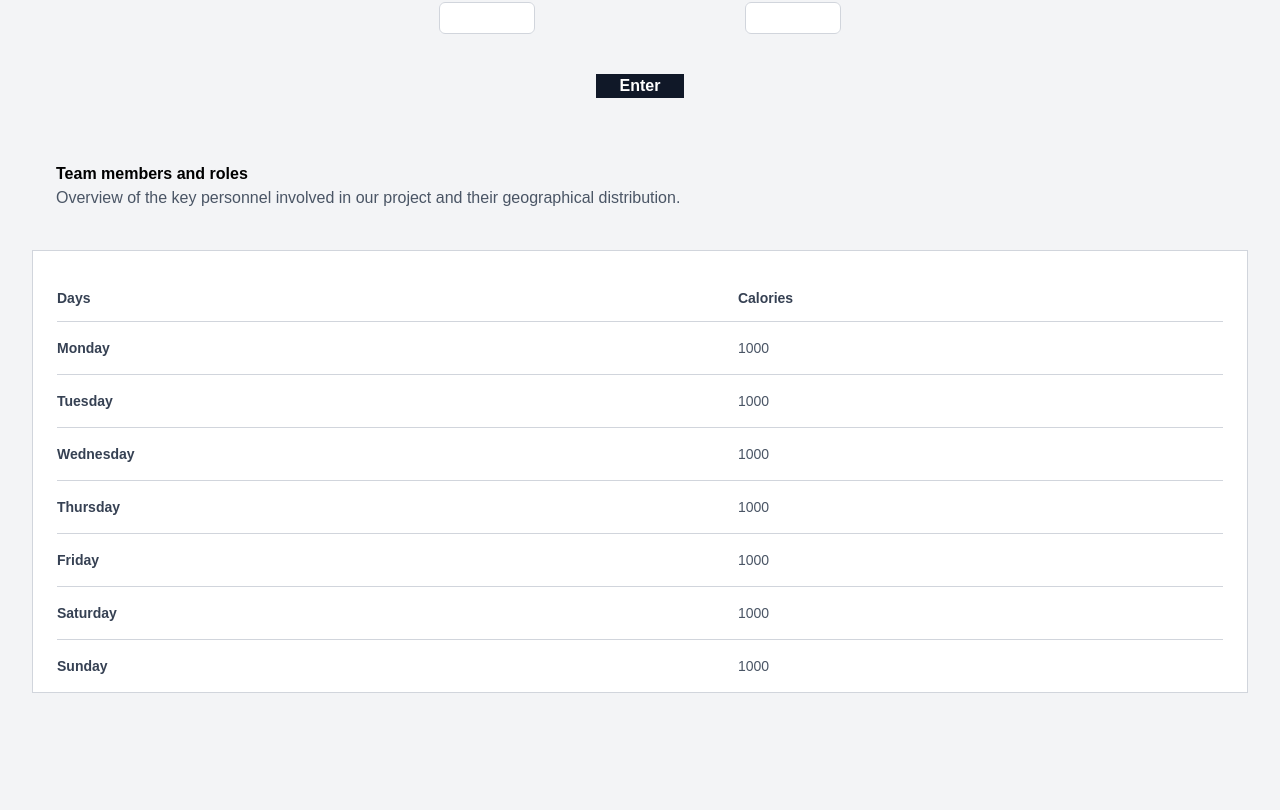
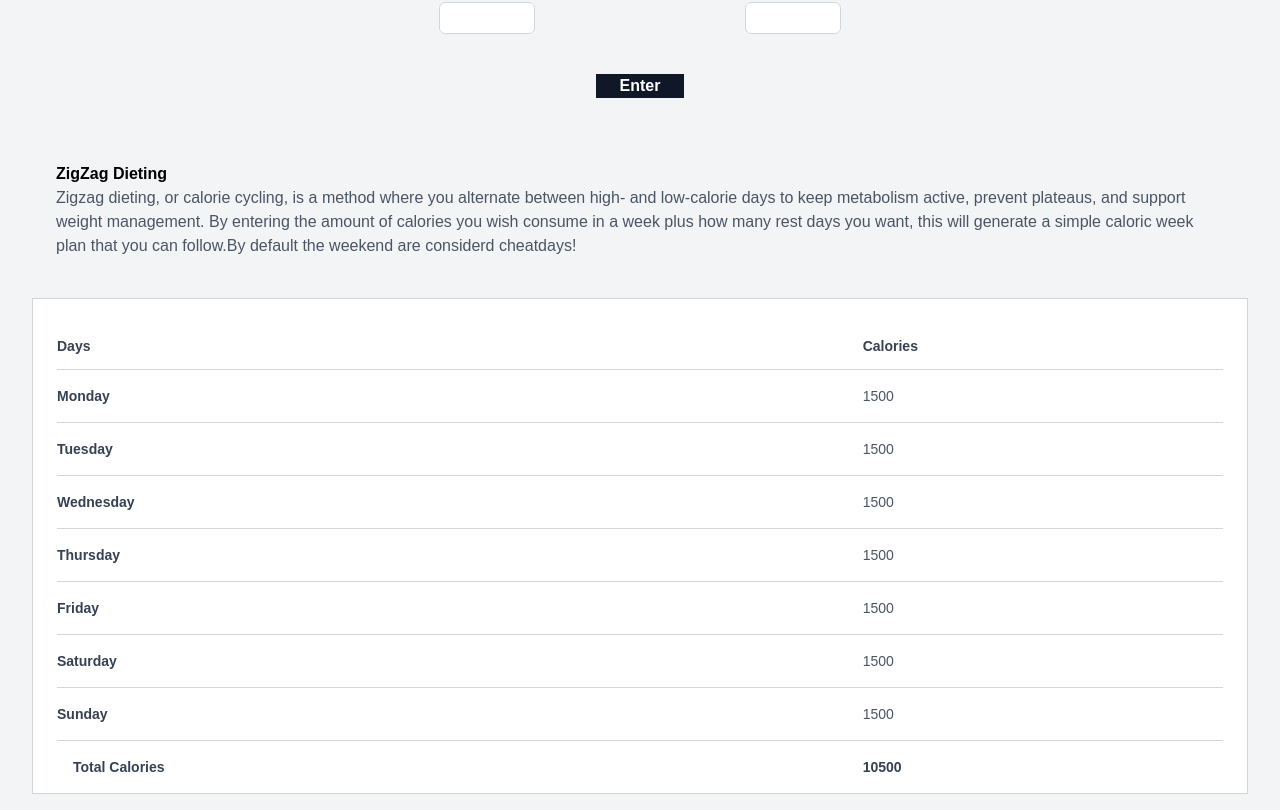
Before and after one commit to RTBlanco/cheat-day, a React (Vite) app: page / in a window 1280 px wide. Shown: the part 198-1008 px from the top of the page. Before the commit the page ends 915 px from the top, so only its background shows below. Built offline with nearby package versions, Linux system fonts and the light colour scheme; a web font is replaced by a local one.

Commit message:
added total footer

```diff
--- a/src/containers/Table.jsx
+++ b/src/containers/Table.jsx
@@ -5,37 +5,37 @@ const TABLE_HEAD = ["Days", "Calories"];
 const TABLE_ROWS = [
   {
     day: "Monday",
-    cals: "1000",
+    cals: "1500",
   },
 
   {
     day: "Tuesday",
-    cals: "1000",
+    cals: "1500",
   },
 
   {
     day: "Wednesday",
-    cals: "1000",
+    cals: "1500",
   },
 
   {
     day: "Thursday",
-    cals: "1000",
+    cals: "1500",
   },
 
   {
     day: "Friday",
-    cals: "1000",
+    cals: "1500",
   },
 
   {
     day: "Saturday",
-    cals: "1000",
+    cals: "1500",
   },
 
   {
     day: "Sunday",
-    cals: "1000",
+    cals: "1500",
   },
 ];
 
@@ -44,11 +44,11 @@ export default function Table() {
     <section className="w-full">
       <div className="p-6">
         <Typography variant="lead" color="blue-gray" className="font-bold">
-          Team members and roles
+          ZigZag Dieting
         </Typography>
         <Typography className="mb-4 w-80 font-normal text-gray-600 md:w-full">
-          Overview of the key personnel involved in our project and their
-          geographical distribution.
+        Zigzag dieting, or calorie cycling, is a method where you alternate between high- and low-calorie days to keep metabolism active, prevent plateaus, and support weight management.
+        By entering the amount of calories you wish consume in a week plus how many rest days you want, this will generate a simple caloric week plan that you can follow.By default the weekend are considerd cheatdays!
         </Typography>
       </div>
       <Card className="h-full w-full border border-gray-300 px-6">
@@ -96,6 +96,28 @@ export default function Table() {
               );
             })}
           </tbody>
+          <tfoot className="border-t border-gray-300">
+            <tr>
+              <td className="p-4">
+                <Typography
+                  color="blue-gray"
+                  variant="small"
+                  className="font-bold"
+                >
+                  Total Calories
+                </Typography>
+              </td>
+              <td>
+                <Typography
+                  color="blue-gray"
+                  variant="small"
+                  className="font-bold"
+                >
+                  10500
+                </Typography>
+              </td>
+            </tr>
+          </tfoot>
         </table>
       </Card>
     </section>
```
